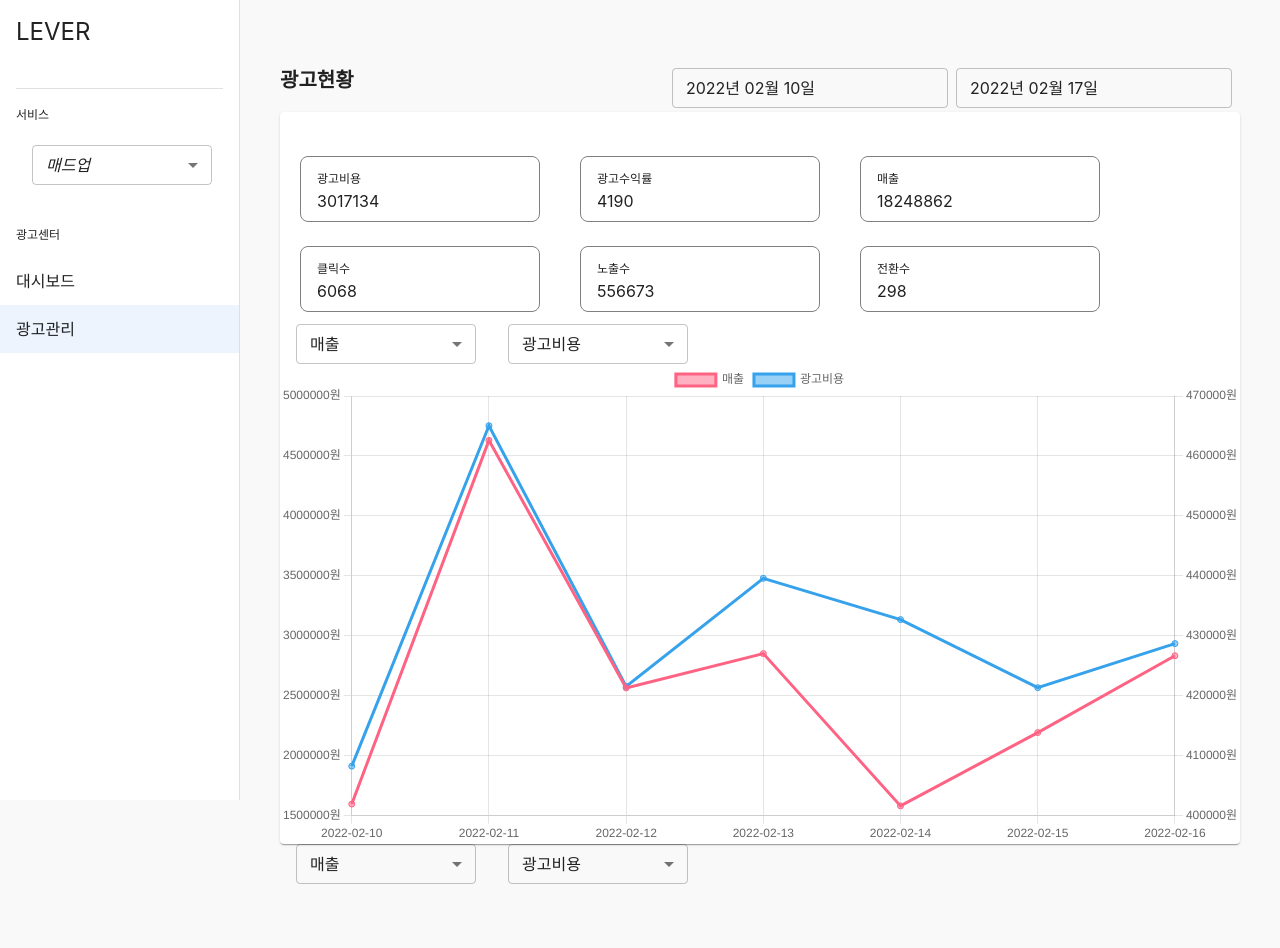
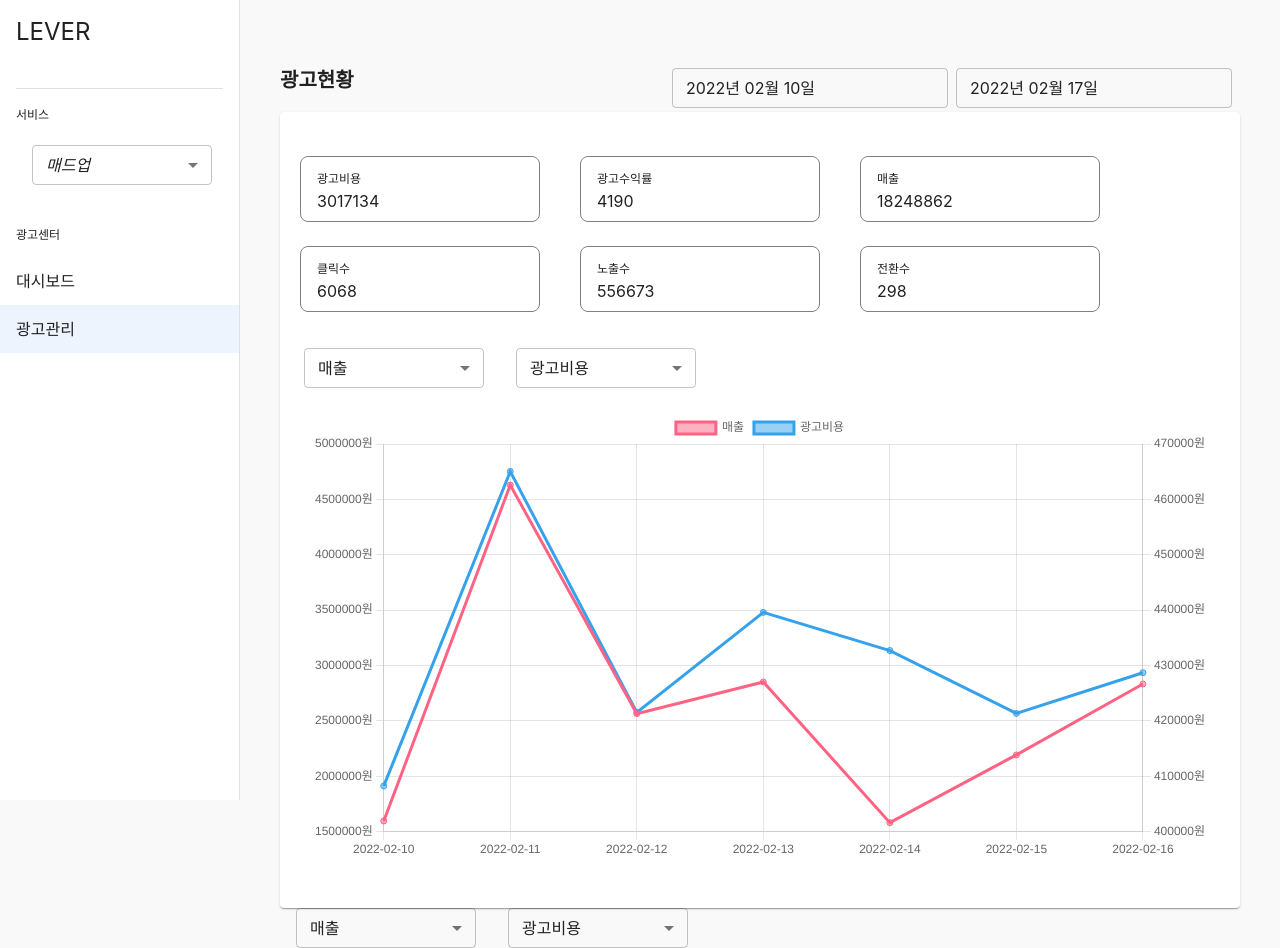
Before and after one commit to sycho09/wanted-pre-onboarding-2-1-, a React (Create React App) app: page / in a window 1280 px wide. Before the commit the page ends 884 px from the top, so only its background shows below. Built offline with nearby package versions, Linux system fonts and the light colour scheme.

Commit message:
style: add padding to chart

```diff
--- a/src/molecules/Chart.jsx
+++ b/src/molecules/Chart.jsx
@@ -11,6 +11,7 @@ import {
 } from 'chart.js';
 import { Line } from 'react-chartjs-2';
 import { useRecoilState, useRecoilValue } from 'recoil';
+import { Box } from '@mui/material';
 import { FilterListKeys, FilterListValues } from '../utils/constants';
 import { ChartDisplayList, FirstFilter, SecondFilter } from '../utils/atoms';
 import { setOptions } from '../utils/functions';
@@ -81,7 +82,7 @@ export default function Chart() {
   );
 
   return (
-    <>
+    <Box my={2} p={1}>
       <SelectStatus
         SelectList={FilterListValues}
         selected={firstFilter}
@@ -94,7 +95,11 @@ export default function Chart() {
         selectHandler={setSecondFilter}
         isDisabled={!firstFilter}
       />
-      {selectedWeek && <Line options={options} data={data} />}
-    </>
+      {selectedWeek && (
+        <Box p={3}>
+          <Line options={options} data={data} />
+        </Box>
+      )}
+    </Box>
   );
 }
```
